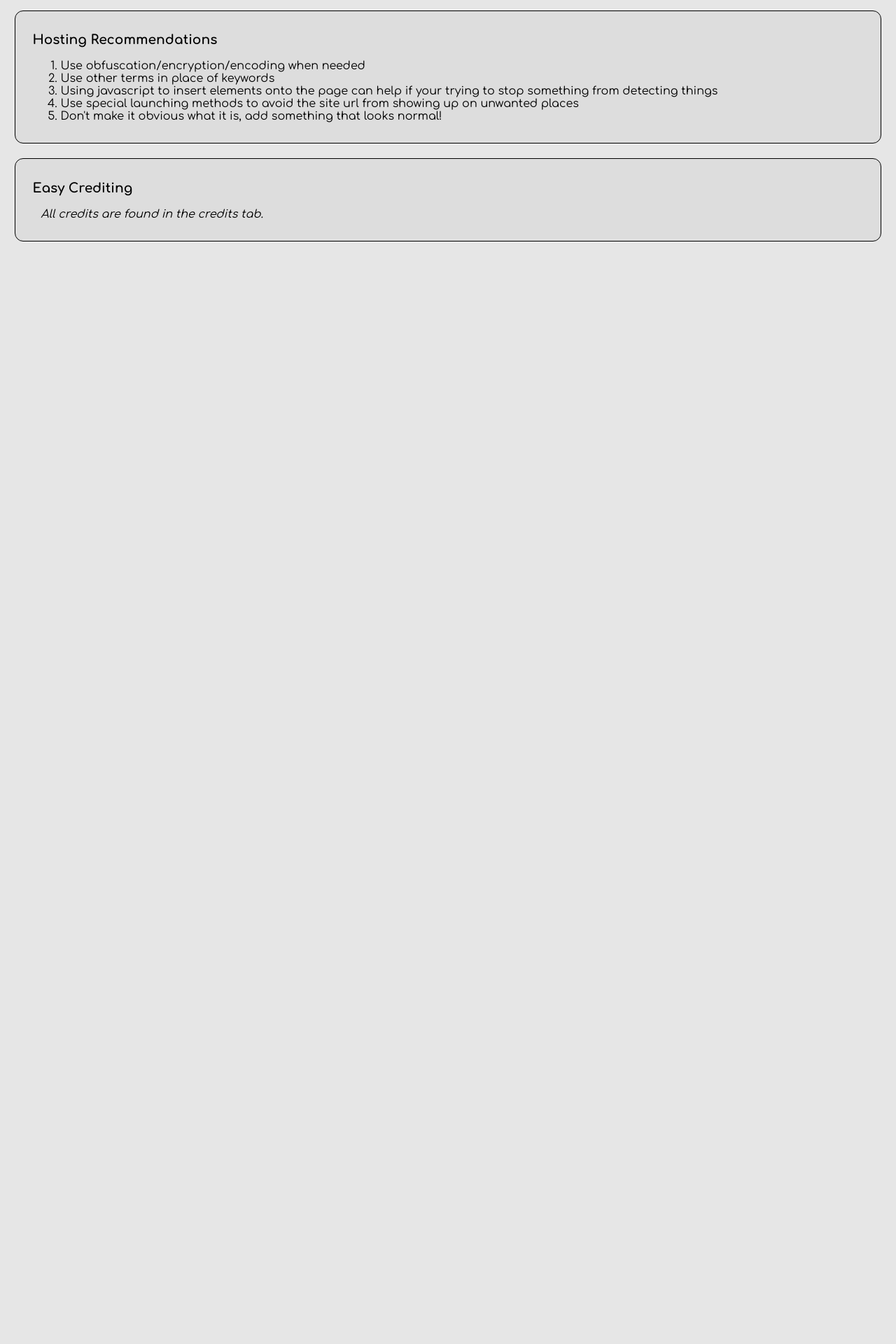
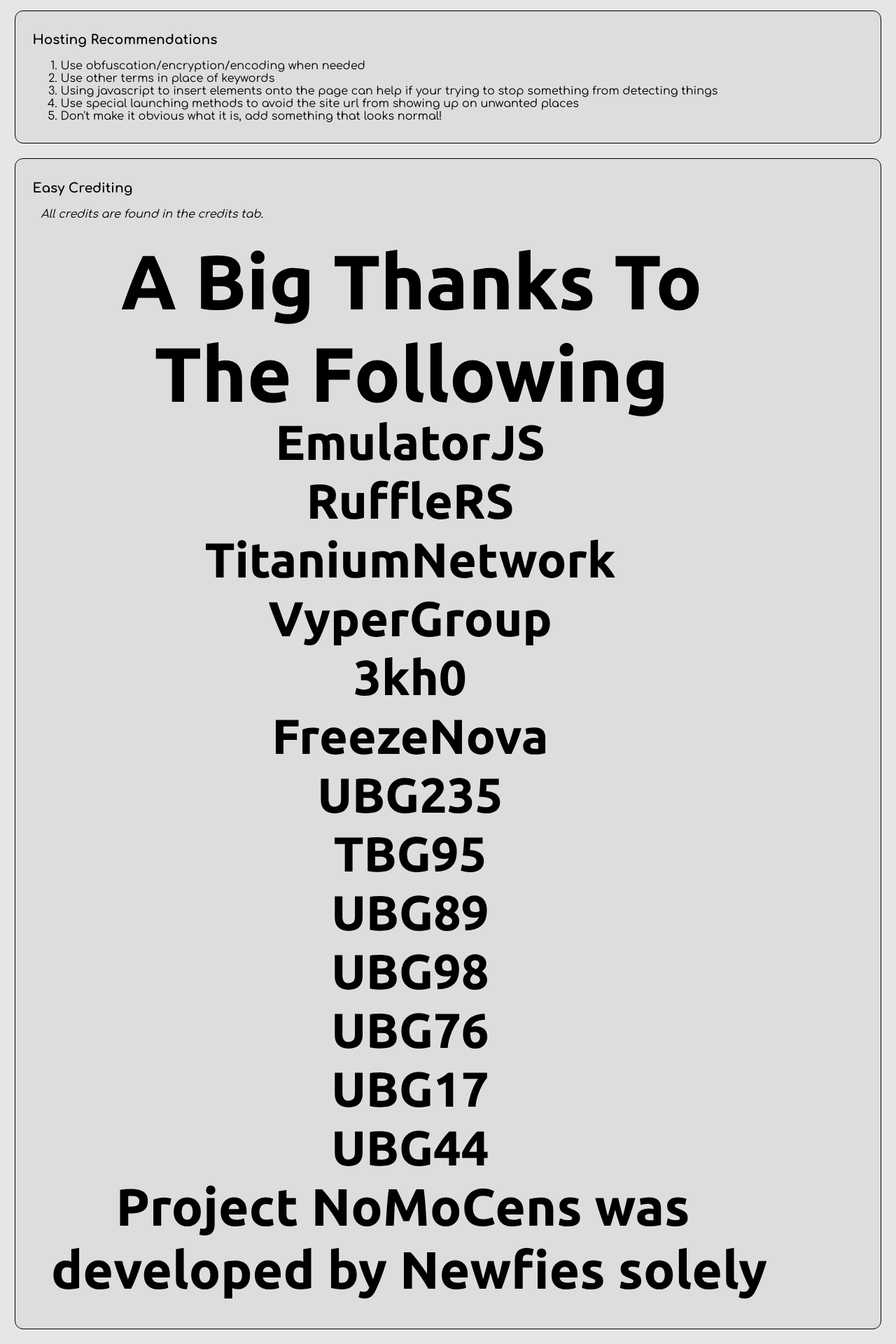
Before and after one commit to Newfies/OpenSource-S, a Jekyll site: the page built from index.md, in a window 1280 px wide. Shown: the part 1136-3056 px from the top of the page at 70% size. Built offline with Jekyll 4.4.1, drawn with Linux system fonts in a browser that asks for light colours; before the commit the page ends 1502 px from its top, so only the background shows below that.

Commit message:
Update index.md
Adding the credits to the index

```diff
--- a/index.md
+++ b/index.md
@@ -61,4 +61,5 @@
 <div class="section">
 <h3 id="eCred" class="noborder hd bold">Easy Crediting</h3>
   <em><p>All credits are found in the credits tab.</p></em>
+  <img src="assets/images/BlackCredits.png">
 </div>
```
